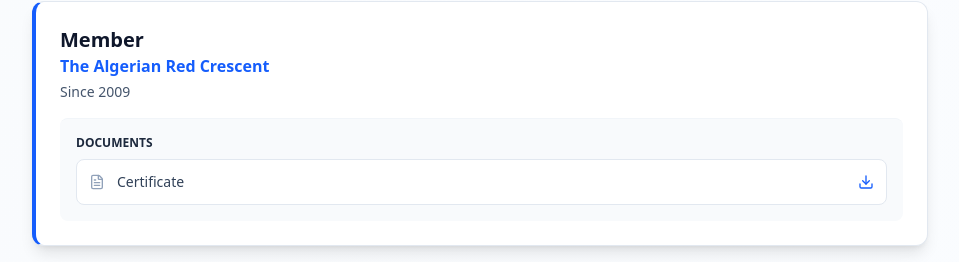
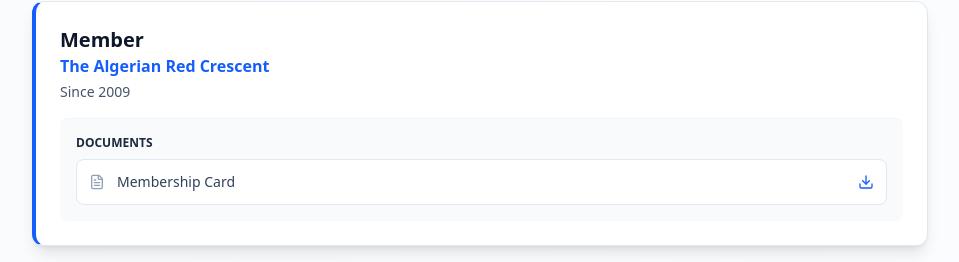
Before and after one commit to Hich00b/portfolio, a React (Vite) app: page / in a window 1280 px wide. Shown: the part 11193-11455 px from the top of the page, without its empty margins (304-1263 px from the left). Built offline with nearby package versions, Linux system fonts and the light colour scheme.

Commit message:
adding membership document for red crescent

```diff
--- a/src/App.jsx
+++ b/src/App.jsx
@@ -306,7 +306,7 @@
     institution: "The Algerian Red Crescent",
     period: "Since 2009",
     description: "Active participation in humanitarian and medical relief activities",
-    documents: ["Certificate"]
+    documents: [{ name: "Membership Card", type: "Certificate", filename: "algerian-red-crescent-membership-card.pdf" }]
   }
 ];
 
```
